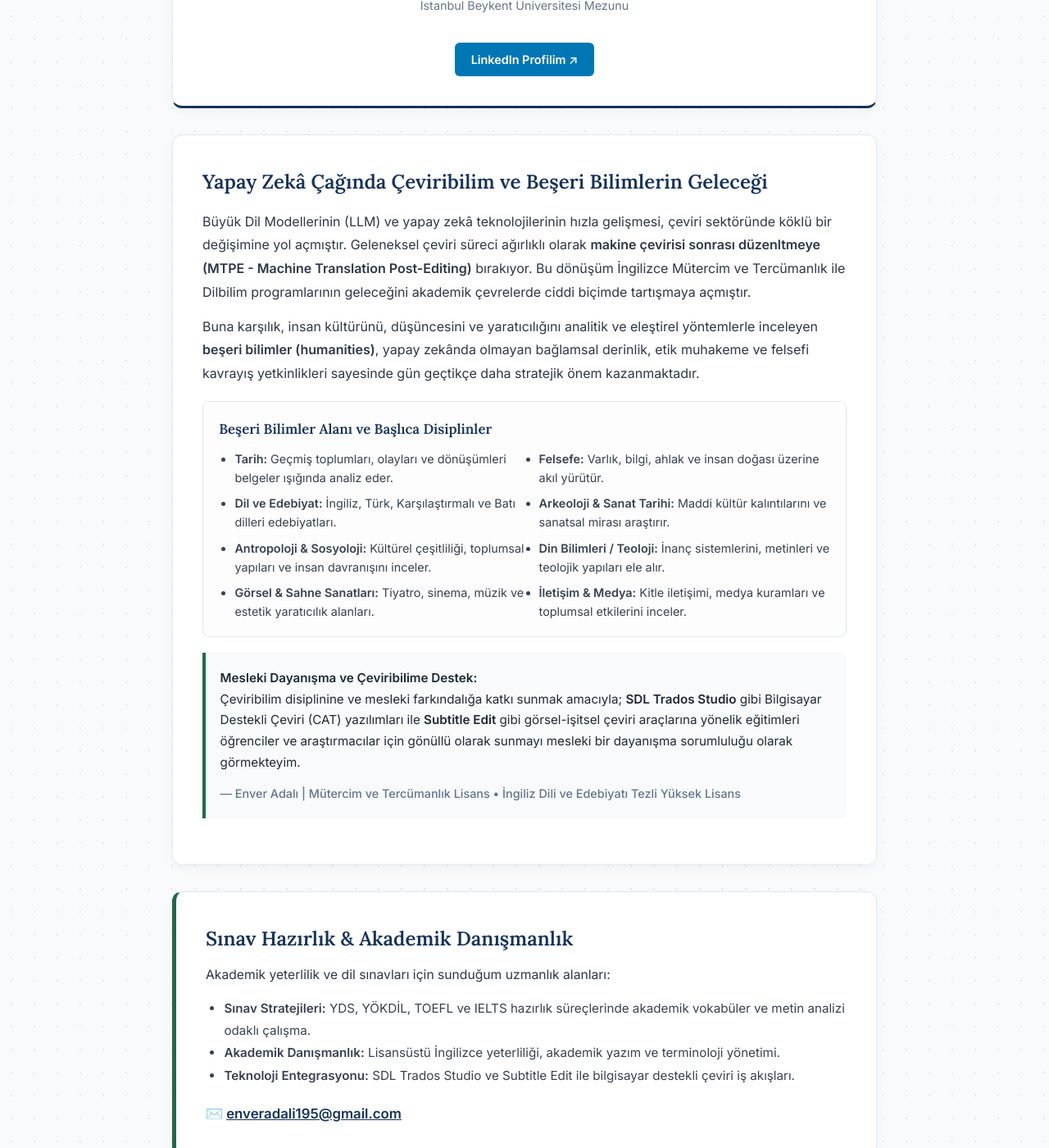
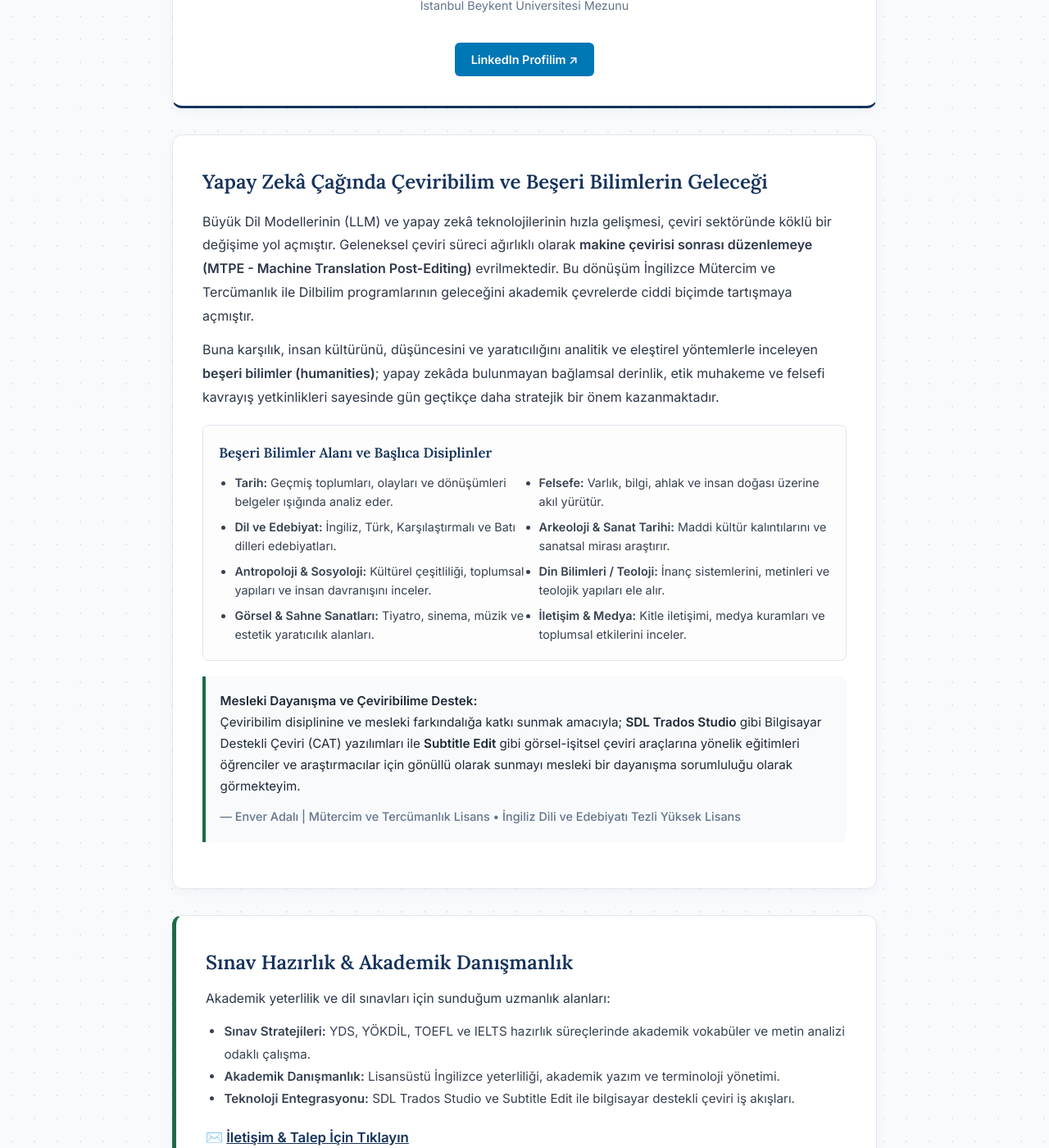
Before and after one commit to adalienver/adalienver.github.io, a Jekyll site: the page built from index.md, in a window 1280 px wide and 1400 px high, scrolled down 274 px. Shown: the whole window at 82% size. Built offline with Jekyll 4.4.1, drawn with Linux system fonts in a browser that asks for light colours.

Commit message:
Update index.md

```diff
--- a/index.md
+++ b/index.md
@@ -3,6 +3,7 @@ layout: default
 title: Ana Sayfa
 ---
 
+<!-- PROFİL KARTI -->
 <div class="card" style="text-align: center; border-bottom: 3px solid var(--primary);">
   <h1 style="font-family: 'Cinzel', serif; font-size: 2.5rem; color: var(--primary); margin-bottom: 0.5rem;">Enver Adalı</h1>
   <p style="color: var(--muted); margin: 0; font-size: 1.1rem; letter-spacing: 1px;">
@@ -18,17 +19,15 @@ title: Ana Sayfa
   </div>
 </div>
 
-
 <!-- AKADEMİK VE DANIŞMANLIK BÖLÜMÜ -->
-
 <div class="card">
   <h2>Yapay Zekâ Çağında Çeviribilim ve Beşeri Bilimlerin Geleceği</h2>
   <p style="margin-top: 0.8rem; font-size: 1rem; line-height: 1.8; color: #2d3748;">
-    Büyük Dil Modellerinin (LLM) ve yapay zekâ teknolojilerinin hızla gelişmesi, çeviri sektöründe köklü bir  değişimine yol açmıştır. Geleneksel çeviri süreci ağırlıklı olarak <strong>makine çevirisi sonrası düzenltmeye (MTPE - Machine Translation Post-Editing)</strong> bırakıyor. Bu dönüşüm İngilizce Mütercim ve Tercümanlık ile Dilbilim programlarının geleceğini akademik çevrelerde ciddi biçimde tartışmaya açmıştır.
+    Büyük Dil Modellerinin (LLM) ve yapay zekâ teknolojilerinin hızla gelişmesi, çeviri sektöründe köklü bir değişime yol açmıştır. Geleneksel çeviri süreci ağırlıklı olarak <strong>makine çevirisi sonrası düzenlemeye (MTPE - Machine Translation Post-Editing)</strong> evrilmektedir. Bu dönüşüm İngilizce Mütercim ve Tercümanlık ile Dilbilim programlarının geleceğini akademik çevrelerde ciddi biçimde tartışmaya açmıştır.
   </p>
 
   <p style="margin-top: 0.8rem; font-size: 1rem; line-height: 1.8; color: #2d3748;">
-    Buna karşılık, insan kültürünü, düşüncesini ve yaratıcılığını analitik ve eleştirel yöntemlerle inceleyen <strong>beşeri bilimler (humanities)</strong>, yapay zekânda olmayan bağlamsal derinlik, etik muhakeme ve felsefi kavrayış yetkinlikleri sayesinde gün geçtikçe daha stratejik önem kazanmaktadır.
+    Buna karşılık, insan kültürünü, düşüncesini ve yaratıcılığını analitik ve eleştirel yöntemlerle inceleyen <strong>beşeri bilimler (humanities)</strong>; yapay zekâda bulunmayan bağlamsal derinlik, etik muhakeme ve felsefi kavrayış yetkinlikleri sayesinde gün geçtikçe daha stratejik bir önem kazanmaktadır.
   </p>
 
   <!-- Beşeri Bilimler Disiplinleri -->
@@ -55,6 +54,7 @@ title: Ana Sayfa
   </div>
 </div>
 
+<!-- SINAV HAZIRLIK & DANIŞMANLIK -->
 <div class="card" style="border-left: 5px solid var(--accent); background: #ffffff;">
   <h2>Sınav Hazırlık & Akademik Danışmanlık</h2>
   <p style="margin-top: 0.6rem; font-size: 0.98rem; color: #2d3748;">
@@ -66,10 +66,11 @@ title: Ana Sayfa
     <li><strong>Teknoloji Entegrasyonu:</strong> SDL Trados Studio ve Subtitle Edit ile bilgisayar destekli çeviri iş akışları.</li>
   </ul>
   <p style="font-size: 1.05rem; font-weight: 600; color: var(--primary);">
-    ✉️ <a href="mailto:{{ site.email }}" style="color: var(--primary); text-decoration: underline;">{{ site.email }}</a>
+    ✉️ <a href="javascript:void(0)" onclick="openContactModal()" style="color: var(--primary); text-decoration: underline;">İletişim & Talep İçin Tıklayın</a>
   </p>
 </div>
 
+<!-- KURUMSAL BAĞLANTILAR -->
 <div class="card">
   <h2>Kurumsal Bağlantılar</h2>
   <div class="portal-grid">
@@ -91,8 +92,7 @@ title: Ana Sayfa
   </div>
 </div>
 
-
-</div>
+<!-- KAYNAKLAR KARTI -->
 <div class="card" style="text-align: center; background: #fafbfc; border: 1px dashed var(--primary);">
   <h3>Akademik Kaynaklar Merkezi</h3>
   <p style="font-size: 0.95rem; color: var(--muted); margin: 0.5rem 0 1rem;">
@@ -101,11 +101,46 @@ title: Ana Sayfa
   <a href="{{ '/kaynaklar' | relative_url }}" style="font-weight: 700; color: var(--primary); text-decoration: none; border-bottom: 2px solid var(--primary);">
     Kaynaklar Sayfasını Görüntüle →
   </a>
-  <script>
+</div>
+
+<!-- İLETİŞİM & HİZMETLER MODALI (AÇILIR PENCERE) -->
+<div id="contactModal" style="display: none; position: fixed; inset: 0; background: rgba(15, 23, 42, 0.6); backdrop-filter: blur(3px); z-index: 10000; align-items: center; justify-content: center; padding: 16px;">
+  <div style="position: relative; background: #ffffff; width: 100%; max-width: 540px; border-radius: 14px; padding: 24px; box-shadow: 0 20px 25px -5px rgba(0, 0, 0, 0.2); z-index: 10001; text-align: left;">
+    <button onclick="closeContactModal()" style="position: absolute; top: 14px; right: 16px; background: none; border: none; font-size: 24px; cursor: pointer; color: #94a3b8;">&times;</button>
+
+    <h3 style="margin-top: 0; color: #1e293b; font-size: 1.25rem;">İletişim & Hizmet Talebi</h3>
+    <p style="font-size: 0.9rem; color: #64748b; margin-bottom: 16px;">
+      İlgilendiğiniz alana tıklayarak doğrudan e-posta taslağı oluşturabilirsiniz:
+    </p>
+
+    <!-- Ücretsiz Seçenek -->
+    <a href="mailto:{{ site.email }}?subject=Ücretsiz%20Eğitim%20Talebi%20(Trados%20/%20Subtitle%20Edit)&body=Merhaba,%0D%0A%0D%0AMütercim-Tercümanlık%20dayanışması%20kapsamındaki%20Trados%20SDL%20Studio%20/%20Subtitle%20Edit%20eğitimine%20katılmak%20istiyorum.%0D%0A%0D%0AAd-Soyad:%20%0D%0AÜniversite/Bölüm:%20" style="display: block; text-decoration: none; border-radius: 10px; padding: 12px 14px; margin-bottom: 10px; background: #f0fdf4; border: 1px solid #bbf7d0;">
+      <div style="font-size: 0.72rem; font-weight: 700; color: #166534; text-transform: uppercase;">Ücretsiz (Öğrenci & Mezun Dayanışması)</div>
+      <div style="font-size: 0.95rem; font-weight: 600; color: #0f172a; margin: 4px 0;">🎧 SDL Trados Studio & Subtitle Edit Eğitimi</div>
+      <div style="font-size: 0.82rem; color: #64748b; line-height: 1.4;">Çeviribilim ve mütercim-tercümanlık öğrencileri/mezunları için Zoom üzerinden ücretsiz yazılım eğitimleri.</div>
+    </a>
+
+    <!-- Ücretli Seçenek 1 -->
+    <a href="mailto:{{ site.email }}?subject=Tez%20Formatlama%20Talebi%20(Word)&body=Merhaba,%0D%0A%0D%0AYüksek%20Lisans%20/%20Doktora%20tezim%20için%20üniversite%20enstitü%20kılavuzuna%20uygun%20Word%20şablonu%20ve%20formatlama%20desteği%20almak%20istiyorum.%0D%0A%0D%0AAd-Soyad:%20%0D%0AÜniversite/Enstitü:%20%0D%0ASayfa%20Sayısı:%20" style="display: block; text-decoration: none; border-radius: 10px; padding: 12px 14px; margin-bottom: 10px; background: #f8fafc; border: 1px solid #e2e8f0;">
+      <div style="font-size: 0.72rem; font-weight: 700; color: #475569; text-transform: uppercase;">Ücretli Hizmet</div>
+      <div style="font-size: 0.95rem; font-weight: 600; color: #0f172a; margin: 4px 0;">📄 Tez Word Şablonu & Formatlama</div>
+      <div style="font-size: 0.82rem; color: #64748b; line-height: 1.4;">Tezli Yüksek Lisans ve Doktora tezleri için enstitü yazım kılavuzlarına tam uyumlu profesyonel Word dosyası hazırlama.</div>
+    </a>
+
+    <!-- Ücretli Seçenek 2 -->
+    <a href="mailto:{{ site.email }}?subject=Web%20Sitesi%20Kurulum%20Talebi&body=Merhaba,%0D%0A%0D%0APortfolyo%20/%20Akademik%20tanıtım%20için%20web%20sitesi%20kurulumu%20hakkında%20bilgi%20almak%20istiyorum.%0D%0A%0D%0AAd-Soyad:%20%0D%0AIstediğim%20Site%20Türü:%20" style="display: block; text-decoration: none; border-radius: 10px; padding: 12px 14px; margin-bottom: 10px; background: #f8fafc; border: 1px solid #e2e8f0;">
+      <div style="font-size: 0.72rem; font-weight: 700; color: #475569; text-transform: uppercase;">Ücretli Hizmet</div>
+      <div style="font-size: 0.95rem; font-weight: 600; color: #0f172a; margin: 4px 0;">🌐 Kişisel / Akademik Web Sitesi Kurulumu</div>
+      <div style="font-size: 0.82rem; color: #64748b; line-height: 1.4;">Akademisyenler, çevirmenler ve bireysel kullanım için modern portfolyo ve tanıtım sitesi kurulumu.</div>
+    </a>
+  </div>
+</div>
+
+<!-- JAVASCRIPT KODLARI -->
+<script>
 function openContactModal() {
   document.getElementById('contactModal').style.display = 'flex';
 }
-
 function closeContactModal() {
   document.getElementById('contactModal').style.display = 'none';
 }
```
